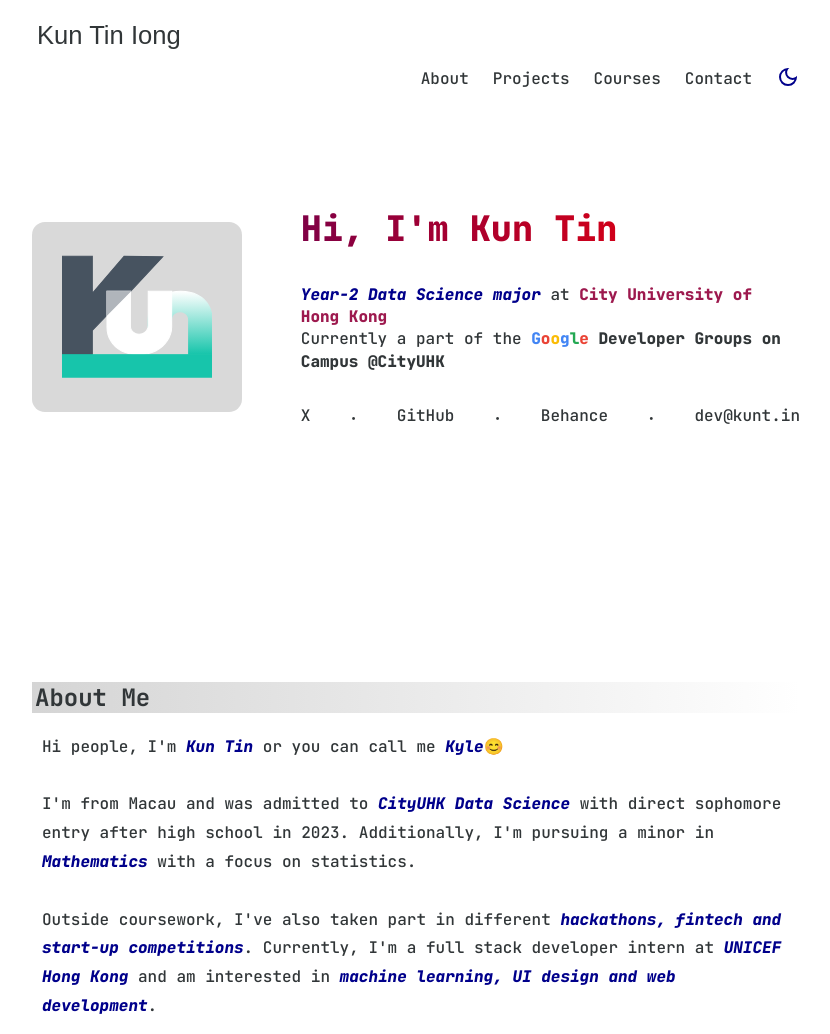
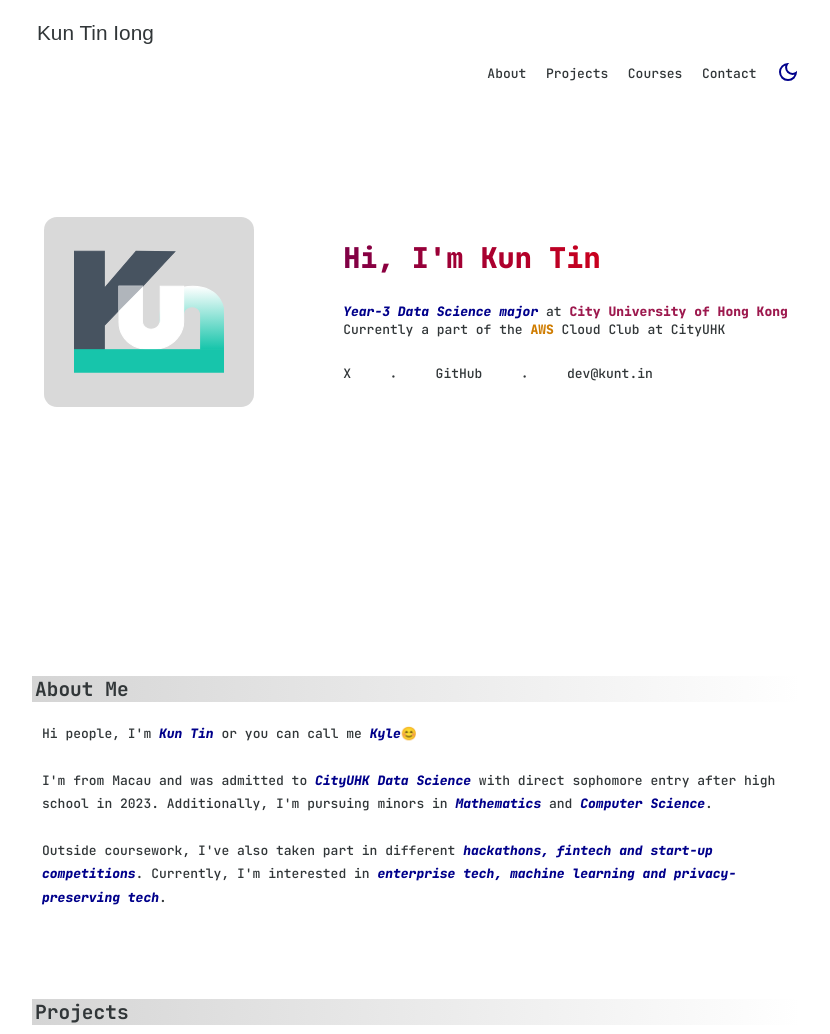
Before and after one commit to kuntiniong/kunt.in, an Astro site: page / in a window 1280 px wide. Shown: the top 1034 px of the page, without its empty margins (224-1054 px from the left). Built offline with nearby package versions, Linux system fonts and the light colour scheme; Astro itself is replaced by a stand-in of ours; a web font is replaced by a local one.

Commit message:
Update content

```diff
--- a/public/css/home.css
+++ b/public/css/home.css
@@ -13,7 +13,7 @@
   display: grid;
   grid-template-columns: 1fr 1.9fr;
   align-items: center;
-  gap: 1.5rem;
+  gap: 5rem;
   margin-top: 10%;
 }
 
@@ -55,28 +55,6 @@
   100% {
     background-position: 0% 50%;
   }
-}
-
-/* Google Text */
-.google {
-  font-weight: 1000;
-  color: var(--text-color);
-}
-
-.blue {
-  color: #4285f4;
-}
-
-.green {
-  color: #24a853;
-}
-
-.yellow {
-  color: #fbbc05;
-}
-
-.red {
-  color: #ea4335;
 }
 
 /* Home Contact */
--- a/public/css/styles.css
+++ b/public/css/styles.css
@@ -41,7 +41,7 @@
 
 /* set root font size */
 html {
-  font-size: 16px;
+  font-size: 13px;
 }
 
 /* font configs */
--- a/src/components/about.astro
+++ b/src/components/about.astro
@@ -14,12 +14,12 @@
 
       I'm from Macau and was admitted to <em>CityUHK Data Science</em> with
       direct sophomore entry after high school in 2023. Additionally, I'm
-      pursuing a minor in <em>Mathematics</em> with a focus on statistics.
+      pursuing minors in <em>Mathematics</em> and <em>Computer Science</em>.
       <br /><br />
 
       Outside coursework, I've also taken part in different
       <em>hackathons, fintech and start-up competitions</em>. Currently, I'm
-      a full stack developer intern at <em>UNICEF Hong Kong</em> and am interested in <em>machine learning, UI design and web development</em>.
+      interested in <em> enterprise tech, machine learning and privacy-preserving tech</em>.
     </p>
   </div>
 </section>
--- a/src/components/contact.astro
+++ b/src/components/contact.astro
@@ -20,8 +20,6 @@
       <p>·</p>
       <a href="https://github.com/kuntiniong">GitHub</a>
       <p>·</p>
-      <a href="https://behance.net/kuntin">Behance</a>
-      <p>·</p>
       <a href="mailto:dev@kunt.in">dev@kunt.in</a>
     </div>
   </div>
--- a/src/components/home.astro
+++ b/src/components/home.astro
@@ -27,23 +27,17 @@
         <h1 class="hero">Hi, I'm Kun Tin</h1>
 
         <p class="descrip">
-          <em>Year-2 Data Science major</em> at
+          <em>Year-3 Data Science major</em> at
           <span>City University of Hong Kong</span>
           <br />
           Currently a part of the
 
-          <span class="google blue">G</span><span class="google red">o</span
-          ><span class="google yellow">o</span><span class="google blue">g</span
-          ><span class="google green">l</span><span class="google red">e</span>
-
-          <span class="google">Developer Groups on Campus @CityUHK</span>
+          <span style="color:#cf7d03">AWS</span> Cloud Club at CityUHK
         </p>
         <div class="contact-home">
           <a href="https://x.com/kuntiniong">X</a>
           <p>·</p>
           <a href="https://github.com/kuntiniong">GitHub</a>
-          <p>·</p>
-          <a href="https://behance.net/kuntin">Behance</a>
           <p>·</p>
           <a href="mailto:dev@kunt.in">dev@kunt.in</a>
         </div>
```
